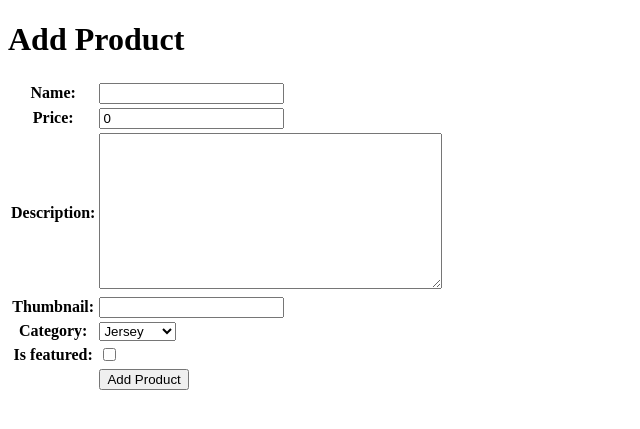
After one commit to Gionado/tokoku, a Django app: page /create-product/ in a window 1280 px wide. The commit adds this page. Shown: the top 429 px of the page, without its empty margins (0-640 px from the left). Run offline with Django 5.2, Linux system fonts and the light colour scheme.

Commit message:
penyelesaian tugas 3, penambahan fungsi di views.py dalam format XML, JSON, XML by ID, dan JSON by ID

```diff
--- /dev/null
+++ b/main/forms.py
@@ -0,0 +1,7 @@
+from django.forms import ModelForm
+from main.models import Product
+
+class ProductForm(ModelForm):
+    class Meta:
+        model = Product
+        fields = ["name", "price", "description", "thumbnail", "category", "is_featured"]
--- a/main/models.py
+++ b/main/models.py
@@ -10,20 +10,20 @@ class Product(models.Model):
         ('lain lain', 'Lain Lain'),
     ]
 
-    name = models.CharField
+    name = models.CharField(max_length=255)
     price = models.PositiveIntegerField(default=0)
     description = models.TextField()
     thumbnail = models.URLField(blank=True, null=True)
     category = models.CharField(choices=pilihan_category, default='update')
-    is_featured = models.BooleanField
+    is_featured = models.BooleanField(default = False)
 
     def __str__(self):
         return self.name
 
-    @property
-    def is_news_hot(self):
-        return self.news_views > 20
+    # @property
+    # def is_product_hot(self):
+    #     return self.product_views > 20
 
-    def increment_views(self):
-        self.news_views += 1
-        self.save()
+    # def increment_views(self):
+    #     self.product_views += 1
+    #     self.save()
--- /dev/null
+++ b/main/templates/create_product.html
@@ -0,0 +1,18 @@
+{% extends 'base.html' %}
+{% block content %}
+<h1>Add Product</h1>
+
+<form method="POST">
+  {% csrf_token %}
+  <table>
+    {{ form.as_table }}
+    <tr>
+      <td></td>
+      <td>
+        <input type="submit" value="Add Product" />
+      </td>
+    </tr>
+  </table>
+</form>
+
+{% endblock %}
--- a/main/urls.py
+++ b/main/urls.py
@@ -1,8 +1,15 @@
 from django.urls import path
-from main.views import show_main
+from main.views import show_main, create_product, show_product, show_xml, show_json, show_xml_by_id, show_json_by_id
+
 
 app_name = 'main'
 
 urlpatterns = [
     path('', show_main, name='show_main'),
+    path('create-product/', create_product, name='create_product'),
+    path('product/<str:id>/', show_product, name='show_product'),
+    path('xml/', show_xml, name='show_xml'),
+    path('json/', show_json, name='show_json'),
+    path('xml/<str:news_id>/', show_xml_by_id, name='show_xml_by_id'),
+    path('json/<str:news_id>/', show_json_by_id, name='show_json_by_id'),
 ]
--- a/main/views.py
+++ b/main/views.py
@@ -1,11 +1,65 @@
 from django.shortcuts import render
-
+from django.shortcuts import render, redirect, get_object_or_404
+from main.forms import ProductForm
+from main.models import Product
+from django.http import HttpResponse
+from django.core import serializers
 # Create your views here.
 
+
 def show_main(request):
+    product_list = Product.objects.all()
+
     context = {
         'name': 'Gionado Gunawan',
-        'class': 'PBP E'
+        'class': 'PBP E',
+        'product_list': product_list
     }
 
     return render(request, "main.html", context)
+
+def create_product(request):
+    form = ProductForm(request.POST or None)
+
+    if form.is_valid() and request.method == "POST":
+        form.save()
+        return redirect('main:show_main')
+
+    context = {'form': form}
+    return render(request, "create_product.html", context)
+
+def show_product(request, id):
+    product = get_object_or_404(Product, pk=id)
+    # product.increment_views()
+
+    context = {
+        'product': product
+    }
+
+    return render(request, "product_detail.html", context)
+
+def show_xml(request):
+    product_list = Product.objects.all()
+    xml_data = serializers.serialize("xml", product_list)
+    return HttpResponse(xml_data, content_type="application/xml")
+
+def show_json(request):
+    product_list = Product.objects.all()
+    json_data = serializers.serialize("json", product_list)
+    return HttpResponse(json_data, content_type="application/json")
+
+def show_xml_by_id(request, news_id):
+    try:
+        product_item = Product.objects.filter(pk=news_id)
+        xml_data = serializers.serialize("xml", product_item)
+        return HttpResponse(xml_data, content_type="application/xml")
+    except Product.DoesNotExist:
+        return HttpResponse(status=404)
+
+def show_json_by_id(request, news_id):
+    try:
+        product_item = Product.objects.get(pk=news_id)
+        json_data = serializers.serialize("json", [product_item])
+        return HttpResponse(json_data, content_type="application/json")
+    except Product.DoesNotExist:
+        return HttpResponse(status=404)
--- /dev/null
+++ b/templates/base.html
@@ -0,0 +1,13 @@
+{% load static %}
+<!DOCTYPE html>
+<html lang="en">
+<head>
+    <meta charset="UTF-8" />
+    <meta name="viewport" content="width=device-width, initial-scale=1.0" />
+    {% block meta %} {% endblock meta %}
+</head>
+
+<body>
+    {% block content %} {% endblock content %}
+</body>
+</html>
--- a/tokoku/settings.py
+++ b/tokoku/settings.py
@@ -31,6 +31,9 @@ DEBUG = True
 PRODUCTION = os.getenv('PRODUCTION', 'False').lower() == 'true'
 ALLOWED_HOSTS = ["localhost", "127.0.0.1","gionado-gunawan-tokoku.pbp.cs.ui.ac.id"]
 
+CSRF_TRUSTED_ORIGINS = [
+    "https://gionado-gunawan-tokoku.pbp.cs.ui.ac.id"
+]
 
 # Application definition
 
@@ -59,7 +62,7 @@ ROOT_URLCONF = 'tokoku.urls'
 TEMPLATES = [
     {
         'BACKEND': 'django.template.backends.django.DjangoTemplates',
-        'DIRS': [],
+        'DIRS': [BASE_DIR / 'templates'],
         'APP_DIRS': True,
         'OPTIONS': {
             'context_processors': [
```
Also changed, not shown: main/templates/main.html (+42 -3 lines), main/templates/product_detail.html (added, +18 -0 lines), main/migrations/0001_initial.py.
